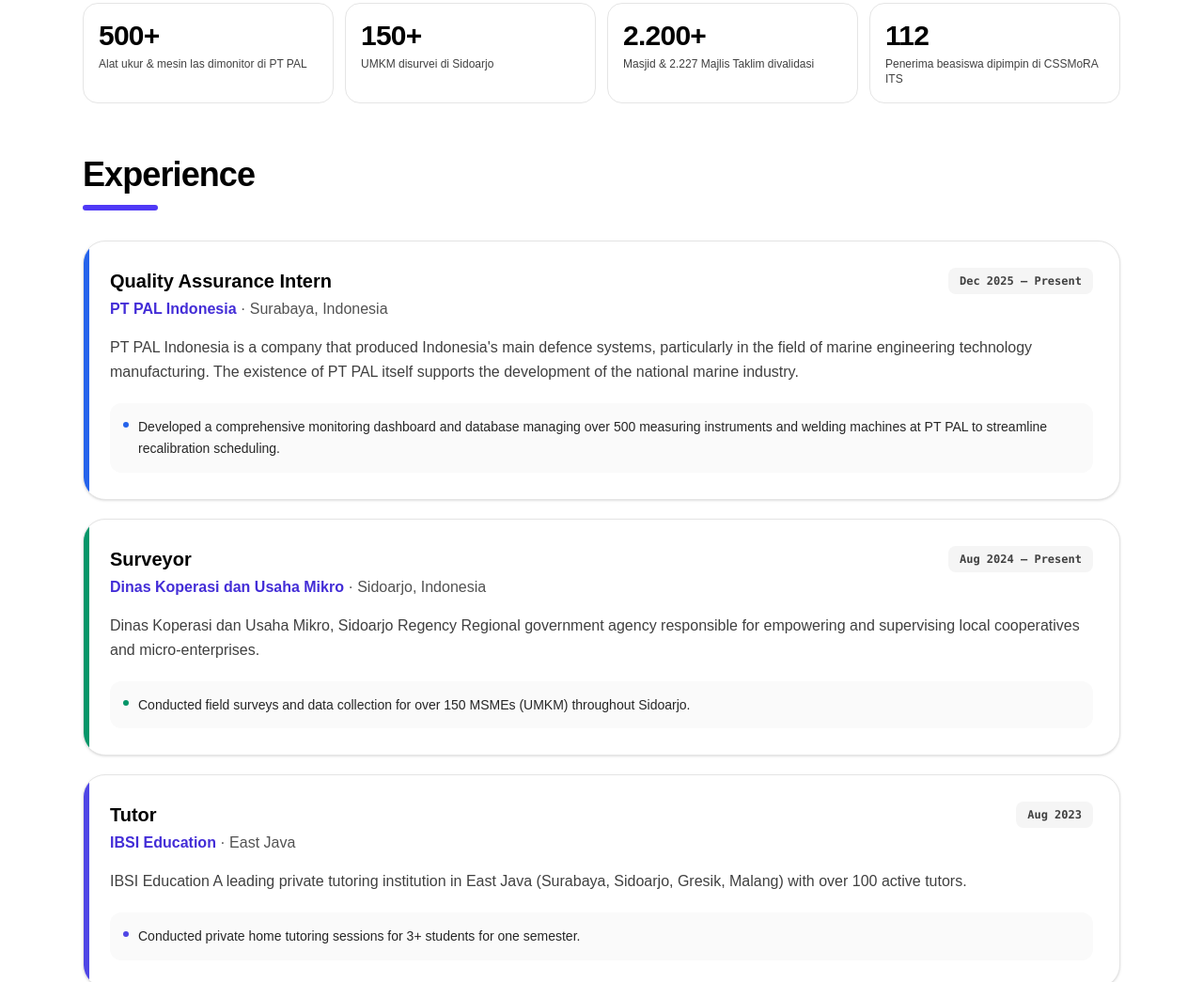
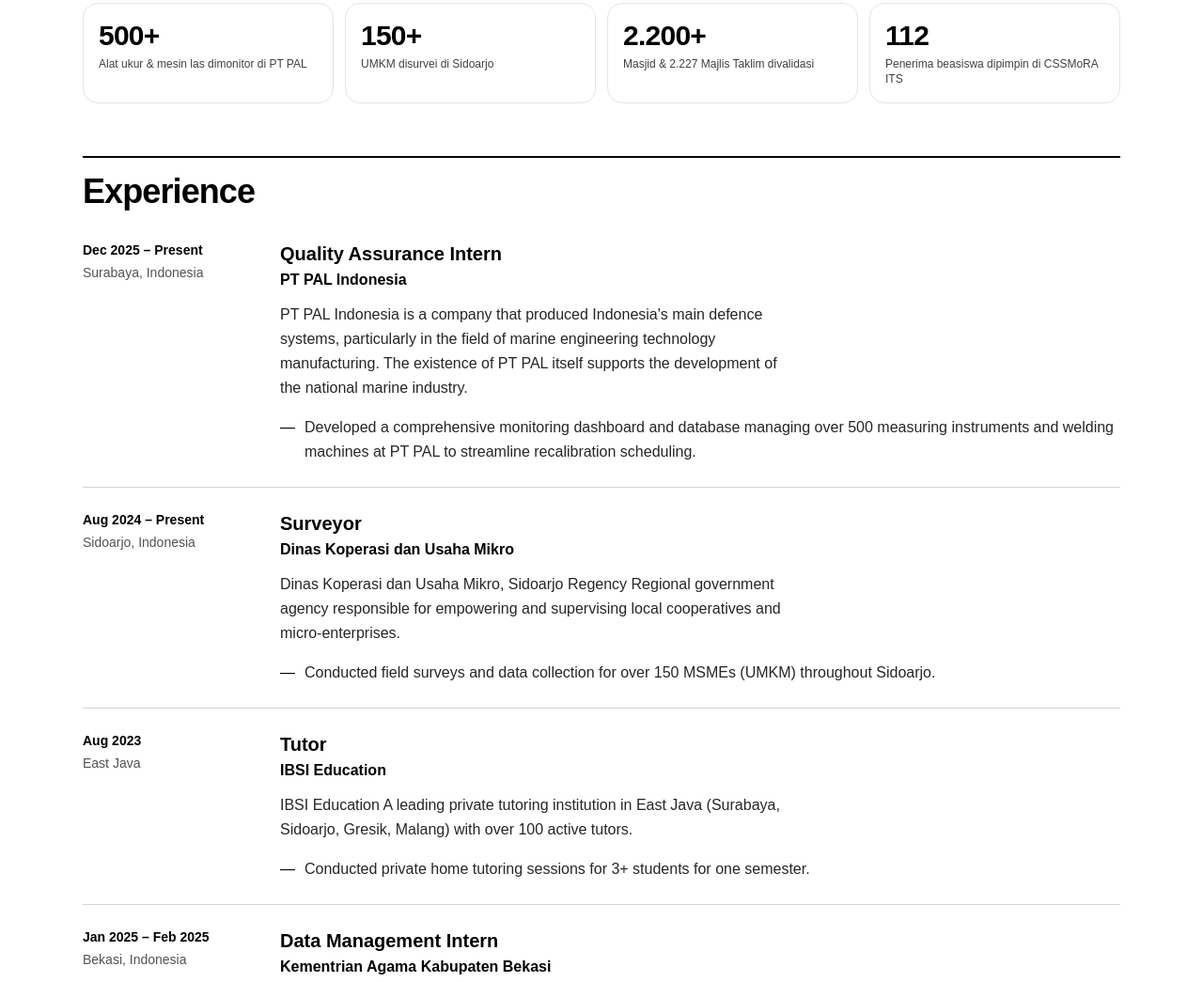
Before and after one commit to wildannazhif/portofolio-wildan, an Astro site: page / in a window 1280 px wide. Shown: the part 906-1951 px from the top of the page at 94% size. Built offline with nearby package versions, Linux system fonts and the light colour scheme; Astro itself is replaced by a stand-in of ours.

Commit message:
redesign: Long Document editorial-brutalist (anti AI slop)
Apply UI/UX Pro Max + Hallmark + Taste skills: kill hero badge/pill CTAs,
indigo banner, stat cards, side-stripe cards, rounded/shadow cards,
centred icon footer, uniform section padding. New fingerprint: masthead
+ double rule, hanging headings, asymmetric ledger, hairline dividers,
unstyled-link CTAs, tight-crop inline portrait, reveal none. Content 1:1,
Arial kept, 0 KB JS.

```diff
--- a/src/components/Experience.astro
+++ b/src/components/Experience.astro
@@ -2,35 +2,36 @@
 import { experiences } from "../data/portfolio.ts";
 ---
 
-<section id="experience" class="cv-lazy mx-auto max-w-6xl scroll-mt-28 px-4 pb-16 sm:px-6">
+<!--
+  Ledger, not cards: date column + content column, hairline rules between
+  entries. No side stripes, no shadows, no rounded corners, no pills.
+-->
+<section id="experience" class="cv-lazy mx-auto max-w-6xl scroll-mt-8 px-4 pb-14 sm:px-6">
+  <div class="border-t-2 border-black pt-4">
     <h2 class="text-3xl font-bold tracking-tight text-black sm:text-4xl">Experience</h2>
-  <div class="mt-3 h-1.5 w-20 rounded-full bg-indigo-600" aria-hidden="true"></div>
+  </div>
 
-  <ol class="mt-8 space-y-5">
+  <ol class="mt-2">
     {
       experiences.map((exp) => (
-        <li class="relative overflow-hidden rounded-3xl border border-neutral-200 bg-white p-6 shadow-sm sm:p-7">
-          <span class="absolute inset-y-0 left-0 w-1.5" style={`background:${exp.accent}`} aria-hidden="true" />
-          <div class="flex flex-col gap-2 sm:flex-row sm:items-start sm:justify-between">
+        <li class="grid gap-1 border-t border-neutral-300 py-6 first:border-t-0 sm:grid-cols-[170px_1fr] sm:gap-10">
+          <div>
+            <p class="tnum text-sm font-bold text-black">{exp.period}</p>
+            <p class="mt-1 text-sm text-neutral-600">{exp.location}</p>
+          </div>
           <div>
             <h3 class="text-xl font-bold text-black">{exp.role}</h3>
-              <p class="mt-1 text-base font-bold text-indigo-700">
-                {exp.company} <span class="font-medium text-neutral-600">· {exp.location}</span>
-              </p>
-            </div>
-            <span class="w-fit shrink-0 rounded-lg bg-neutral-100 px-3 py-1.5 font-mono text-xs font-bold text-neutral-700">
-              {exp.period}
-            </span>
-          </div>
-          <p class="mt-4 text-base leading-relaxed text-neutral-700">{exp.description}</p>
-          <ul class="mt-5 space-y-2.5">
+            <p class="mt-0.5 text-base font-bold text-black">{exp.company}</p>
+            <p class="mt-3 max-w-[62ch] text-base leading-relaxed text-neutral-800">{exp.description}</p>
+            <ul class="mt-4 space-y-2">
               {exp.achievements.map((ach) => (
-              <li class="flex items-start gap-2.5 rounded-xl bg-neutral-50 p-3.5 text-sm font-medium leading-relaxed text-neutral-800">
-                <span class="mt-1.5 h-1.5 w-1.5 shrink-0 rounded-full" style={`background:${exp.accent}`} aria-hidden="true" />
+                <li class="flex gap-2.5 text-base leading-relaxed text-neutral-800">
+                  <span aria-hidden="true" class="shrink-0 text-black">—</span>
                   <span>{ach}</span>
                 </li>
               ))}
             </ul>
+          </div>
         </li>
       ))
     }
```
Lines whose indentation alone changed are shown as unchanged.
